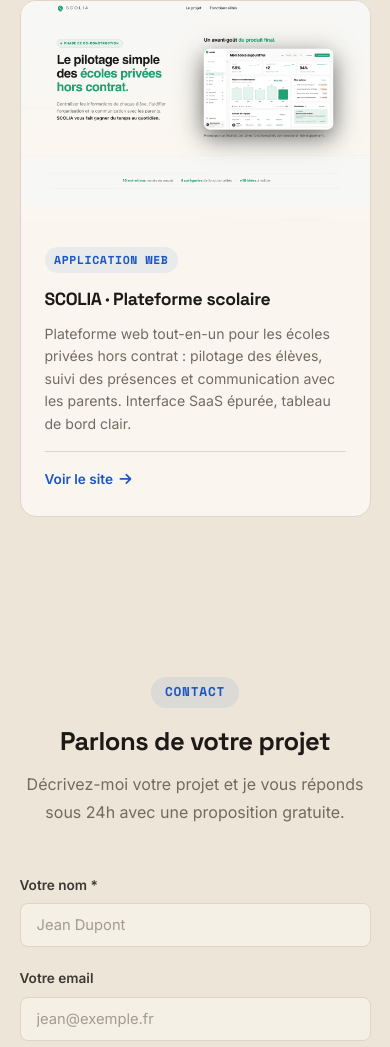
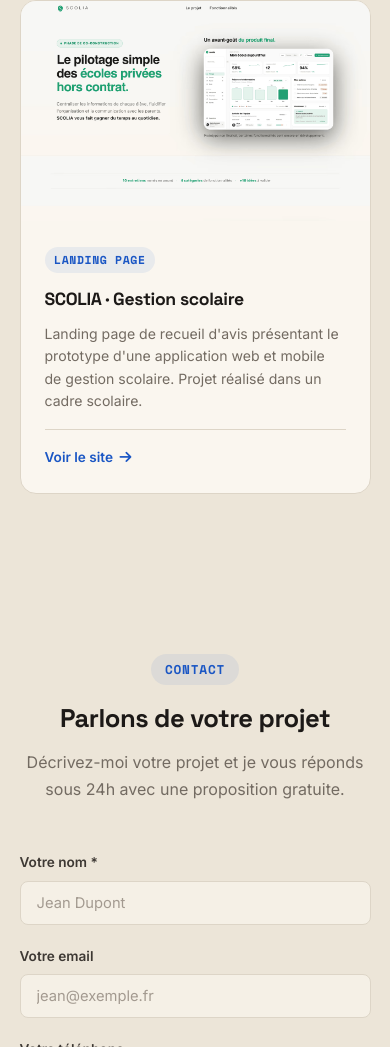
Before and after one commit to GRSMael/Portfolio, a website: page index.html in a window 390 px wide. Shown: the part 4280-5327 px from the top of the page. Drawn offline with nearby package versions, Linux system fonts and the light colour scheme.

Commit message:
fix(portfolio): corrige l'intitulé SCOLIA (landing page de recueil d'avis, prototype app web/mobile, projet scolaire)

```diff
--- a/index.html
+++ b/index.html
@@ -305,13 +305,13 @@
                         <picture>
                             <source srcset="images/scolia.avif" type="image/avif">
                             <source srcset="images/scolia.webp" type="image/webp">
-                            <img src="images/scolia.png" alt="Plateforme web SCOLIA pour écoles privées hors contrat, tableau de bord de gestion scolaire, réalisée par Maël Grosa" loading="lazy" width="1280" height="800">
+                            <img src="images/scolia.png" alt="Landing page SCOLIA présentant le prototype d'une application web et mobile de gestion scolaire, réalisée par Maël Grosa" loading="lazy" width="1280" height="800">
                         </picture>
                     </div>
                     <div class="portfolio-body">
-                        <span class="portfolio-type">Application Web</span>
-                        <h3 class="portfolio-title">SCOLIA · Plateforme scolaire</h3>
-                        <p class="portfolio-desc">Plateforme web tout-en-un pour les écoles privées hors contrat : pilotage des élèves, suivi des présences et communication avec les parents. Interface SaaS épurée, tableau de bord clair.</p>
+                        <span class="portfolio-type">Landing Page</span>
+                        <h3 class="portfolio-title">SCOLIA · Gestion scolaire</h3>
+                        <p class="portfolio-desc">Landing page de recueil d'avis présentant le prototype d'une application web et mobile de gestion scolaire. Projet réalisé dans un cadre scolaire.</p>
                         <div class="portfolio-footer">
                             <a href="https://scolia-reader.vercel.app/" target="_blank" rel="noopener noreferrer" class="portfolio-link" aria-label="Voir le site SCOLIA">
                                 Voir le site <i class="fas fa-arrow-right" aria-hidden="true"></i>
```
